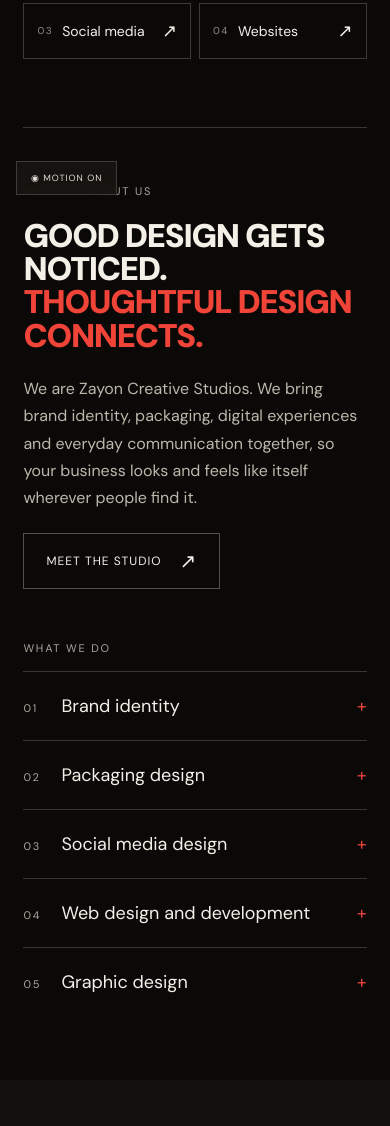
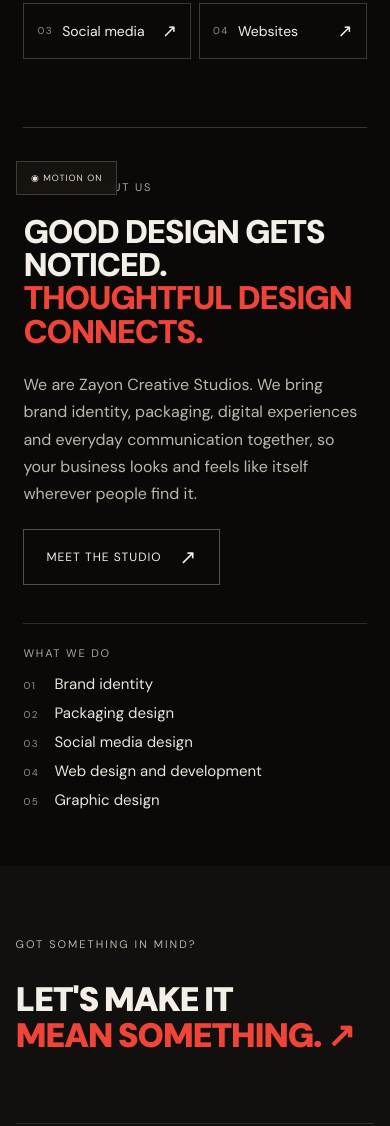
Before and after one commit to ZayonGlobal/zayon-studios, a plain HTML site: page dist/index.html in a window 390 px wide. Shown: the part 633-1759 px from the top of the page. Drawn offline with Linux system fonts and the light colour scheme.

Commit message:
Homepage: shorten the about section
Replace the expandable services list with a single compact What we do
line (stacked on phones) and tighten the spacing. The section drops from
about 930px to 500px tall on desktop. The full services list stays on
the About page.

Co-Authored-By: Claude Opus 5.5 <noreply@anthropic.com>
Claude-Session: https://claude.ai/code/session_01Mizkbw4shN1HHvyysjg1xA

```diff
--- a/dist/app.js
+++ b/dist/app.js
@@ -6,7 +6,7 @@ const asset=s=>'/assets/'+s.split('/').pop();
 const image=(p,cls='')=>`<img class="${cls}" src="${asset(p.image)}" alt="${esc(p.alt||p.name||p.caption)}" loading="lazy" decoding="async">`;
 const card=p=>`<a class="card" href="/work/${p.slug}/"><div class="visual">${image(p)}<span class="arrow" aria-hidden="true">↗</span></div><div class="card-info"><h3>${esc(p.name)}</h3><span class="tag">${esc(p.type)}</span></div></a>`;
 const serviceList=()=>`<div class="services">${services.map((s,i)=>`<details><summary><span><small class="eyebrow">0${i+1} &nbsp;</small> ${esc(s.name)}</span></summary><p>${esc(s.description)}</p><ul>${s.outputs.map(o=>`<li>${esc(o)}</li>`).join('')}</ul><a class="round-link" href="/contact/">Discuss your project <b>↗</b></a></details>`).join('')}</div>`;
-const intro=()=>`<section class="home-about"><div class="ha-top"><div class="ha-head"><p class="eyebrow">A LITTLE ABOUT US</p><h2>Good design gets noticed.<br><i>Thoughtful design connects.</i></h2></div><div class="ha-copy"><p>We are Zayon Creative Studios. We bring brand identity, packaging, digital experiences and everyday communication together, so your business looks and feels like itself wherever people find it.</p><a class="round-link" href="/about/">Meet the studio <b>↗</b></a></div></div><div class="ha-services"><p class="eyebrow">WHAT WE DO</p>${serviceList()}</div></section>`;
+const intro=()=>`<section class="home-about"><div class="ha-top"><div class="ha-head"><p class="eyebrow">A LITTLE ABOUT US</p><h2>Good design gets noticed.<br><i>Thoughtful design connects.</i></h2></div><div class="ha-copy"><p>We are Zayon Creative Studios. We bring brand identity, packaging, digital experiences and everyday communication together, so your business looks and feels like itself wherever people find it.</p><a class="round-link" href="/about/">Meet the studio <b>↗</b></a></div></div><div class="ha-services"><p class="eyebrow">WHAT WE DO</p><ul class="ha-list">${services.map((s,i)=>`<li><small>0${i+1}</small>${esc(s.name)}</li>`).join('')}</ul></div></section>`;
 function home(){main.innerHTML=`<section class="hero shell"><div class="hero-top"><span class="eyebrow">INDEPENDENT CREATIVE STUDIO</span><span class="eyebrow available">OPEN TO COLLABORATIONS</span></div><h1>Made to<br><i>stand apart.</i></h1><div class="hero-bottom"><p>Distinctive identities. Considered packaging.<br>Websites that bring it all together.<br>We turn your ambition into a brand people feel.</p><a href="/contact/" class="round-link">Start a project <b>↗</b></a></div>${categoryButtons()}</section><div class="shell">${intro()}</div>`}
 // Work: a category picker (/work/) that enters each category (/work/?category=id) with a 3D transition.
 const categories=[{id:'identity',name:'Brand identity',picks:['antelope-constructions','foot-impact','savory-studios']},{id:'packaging',name:'Packaging',picks:['fury-energy-drink','cool-harvest-farms','elios-yoghurt']},{id:'social',name:'Social media',picks:['glorious-praise','kbec','d-adeola-shops']},{id:'website',name:'Websites',picks:[]}];
--- a/dist/style.css
+++ b/dist/style.css
@@ -113,3 +113,11 @@ dialog .lb-nav button:hover,dialog .lb-nav button:focus-visible{background:#f044
 .services summary>span{display:grid;grid-template-columns:52px 1fr;align-items:baseline}
 .services summary small{white-space:nowrap}
 @media(max-width:800px){.home-about{padding:56px 0 64px}.ha-top{grid-template-columns:1fr;gap:22px}.home-about h2{font-size:clamp(30px,8.4vw,40px)}.ha-copy p{font-size:16px;margin-bottom:22px}.ha-services{margin-top:52px}.services summary{font-size:18px;gap:16px}.services summary>span{grid-template-columns:38px 1fr}}
+/* Homepage about: compact */
+.home-about{padding:72px 0 76px}
+.ha-services{margin-top:52px;padding-top:22px;border-top:1px solid #2a2b24;display:flex;align-items:baseline;gap:20px 40px}
+.ha-services .eyebrow{margin:0;white-space:nowrap}
+.ha-list{display:flex;flex-wrap:wrap;gap:10px 30px;list-style:none;margin:0;padding:0;font-size:16px;color:#e9e5dc}
+.ha-list small{font-size:10px;letter-spacing:1.5px;color:#8f8f82;margin-right:9px}
+@media(max-width:800px){.home-about{padding:52px 0 56px}.ha-services{display:block;margin-top:38px}.ha-services .eyebrow{margin-bottom:14px}.ha-list{flex-direction:column;gap:9px;font-size:15px}}
+.ha-list small{display:inline-block;min-width:22px}
```
